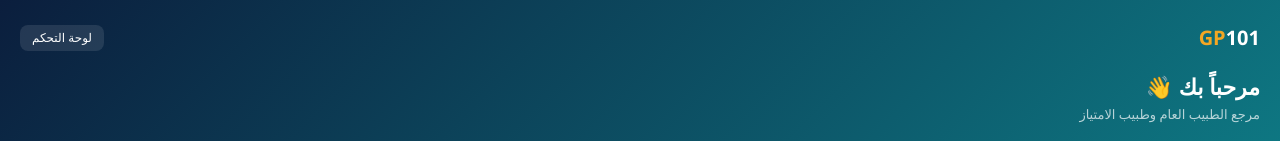
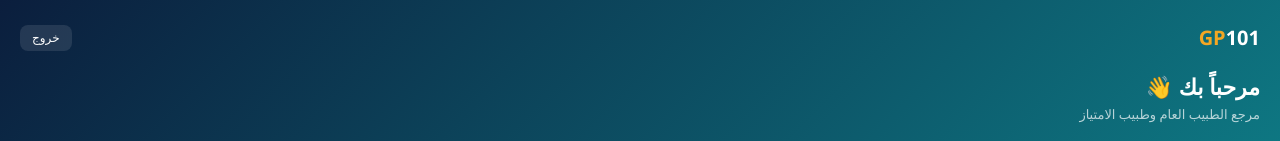
Before and after one commit to salmanibyaseen-oss/gp101-app, a Next.js app: page /dashboard in a window 1280 px wide. Shown: the top 141 px of the page. Built offline with nearby package versions, Linux system fonts and the light colour scheme.

Commit message:
Update page.tsx

```diff
--- a/src/app/dashboard/page.tsx
+++ b/src/app/dashboard/page.tsx
@@ -136,7 +136,7 @@ export default function DashboardPage() {
               fontSize: 12, cursor: "pointer",
             }}
           >
-            لوحة التحكم
+            خروج
           </button>
         </div>
 
```
